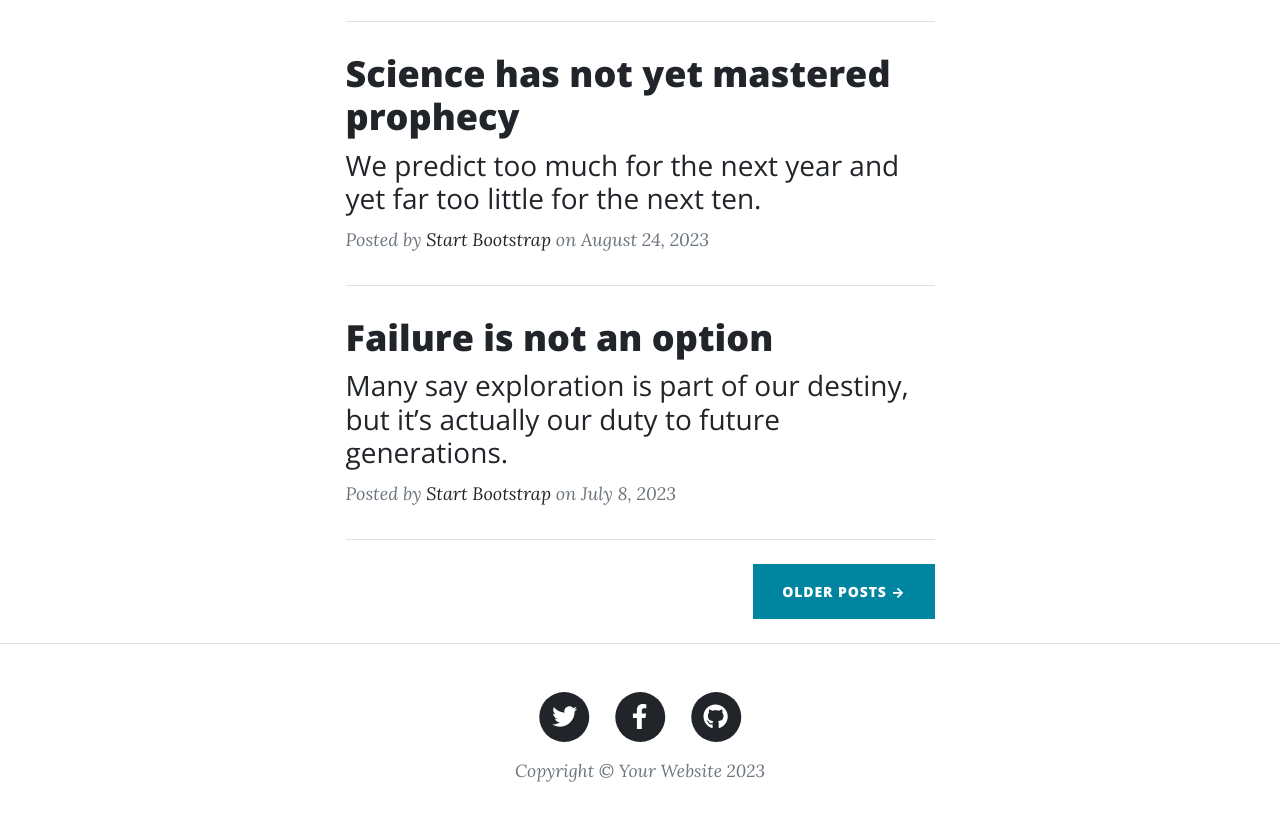
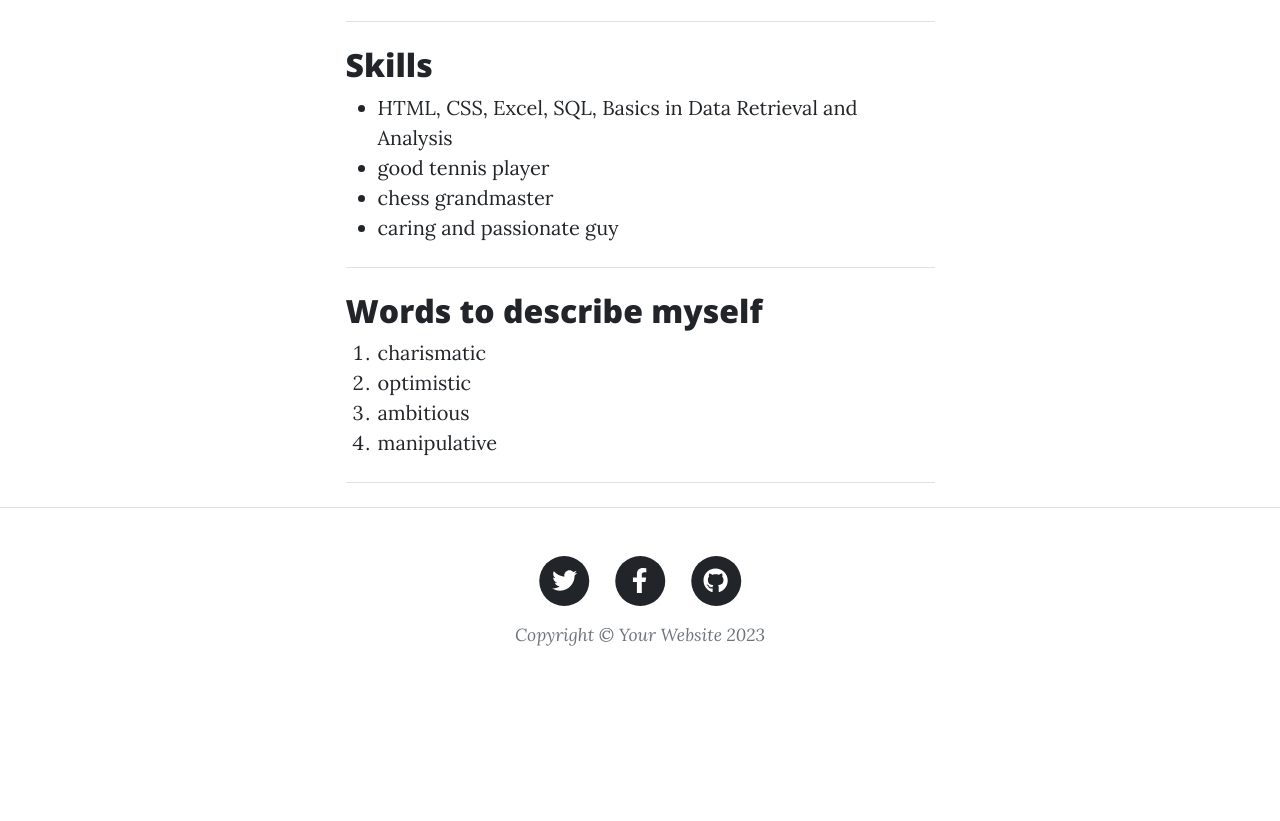
Before and after one commit to ashergough/asher-website, a plain HTML site: page index.html in a window 1280 px wide. Shown: the part 875-1696 px from the top of the page. After the commit the page ends 1571 px from the top, so only its background shows below. Drawn offline with nearby package versions, Linux system fonts and the light colour scheme; a script that the page names is missing.

Commit message:
Update index.html

```diff
--- a/index.html
+++ b/index.html
@@ -72,34 +72,32 @@
                     <hr class="my-4" />
                     <!-- Post preview-->
                     <div class="post-preview">
-                        <a href="post.html">
-                            <h2 class="post-title">Science has not yet mastered prophecy</h2>
-                            <h3 class="post-subtitle">We predict too much for the next year and yet far too little for the next ten.</h3>
-                        </a>
-                        <p class="post-meta">
-                            Posted by
-                            <a href="#!">Start Bootstrap</a>
-                            on August 24, 2023
-                        </p>
+                            <h2 class="post-title">Skills</h2>
+                            <ul>
+                                <li>HTML, CSS, Excel, SQL, Basics in Data Retrieval and Analysis</li>
+                                <li>good tennis player</li>
+                                <li>chess grandmaster</li>
+                                <li>caring and passionate guy</li>
+                            </ul>
+
+
                     </div>
                     <!-- Divider-->
                     <hr class="my-4" />
                     <!-- Post preview-->
                     <div class="post-preview">
-                        <a href="post.html">
-                            <h2 class="post-title">Failure is not an option</h2>
-                            <h3 class="post-subtitle">Many say exploration is part of our destiny, but it’s actually our duty to future generations.</h3>
-                        </a>
-                        <p class="post-meta">
-                            Posted by
-                            <a href="#!">Start Bootstrap</a>
-                            on July 8, 2023
-                        </p>
+                            <h2 class="post-title">Words to describe myself</h2>
+                        <ol>
+                            <li>charismatic</li>
+                            <li>optimistic</li>
+                            <li>ambitious</li>
+                            <li>manipulative</li>
+                        </ol>
                     </div>
                     <!-- Divider-->
                     <hr class="my-4" />
                     <!-- Pager-->
-                    <div class="d-flex justify-content-end mb-4"><a class="btn btn-primary text-uppercase" href="#!">Older Posts →</a></div>
+
                 </div>
             </div>
         </div>
@@ -110,7 +108,6 @@
                     <div class="col-md-10 col-lg-8 col-xl-7">
                         <ul class="list-inline text-center">
                             <li class="list-inline-item">
-                                <a href="#!">
                                     <span class="fa-stack fa-lg">
                                         <i class="fas fa-circle fa-stack-2x"></i>
                                         <i class="fab fa-twitter fa-stack-1x fa-inverse"></i>
@@ -118,7 +115,6 @@
                                 </a>
                             </li>
                             <li class="list-inline-item">
-                                <a href="#!">
                                     <span class="fa-stack fa-lg">
                                         <i class="fas fa-circle fa-stack-2x"></i>
                                         <i class="fab fa-facebook-f fa-stack-1x fa-inverse"></i>
@@ -139,9 +135,9 @@
                 </div>
             </div>
         </footer>
-        <!-- Bootstrap core JS-->
+
         <script src="https://cdn.jsdelivr.net/npm/bootstrap@5.2.3/dist/js/bootstrap.bundle.min.js"></script>
-        <!-- Core theme JS-->
+
         <script src="js/scripts.js"></script>
     </body>
 </html>
```
